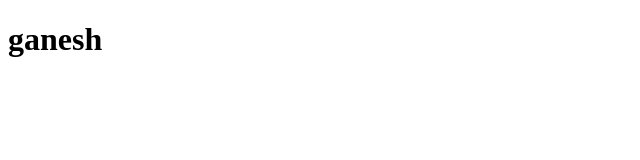
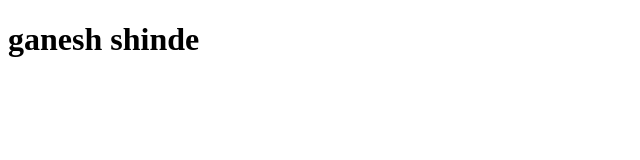
Before and after one commit to GaneshShindee/flipcart, a plain HTML site: page index.html in a window 1280 px wide. Shown: the whole page, without its empty margins (0-640 px from the left). Drawn offline with Linux system fonts and the light colour scheme.

Commit message:
first sto

```diff
--- a/index.html
+++ b/index.html
@@ -6,6 +6,6 @@
     <title>Document</title>
 </head>
 <body>
-    <h1>ganesh</h1>
+    <h1>ganesh shinde</h1>
 </body>
 </html>
--- /dev/null
+++ b/style.css
@@ -0,0 +1,3 @@
+*{
+    margin: 0px;
+}
```
